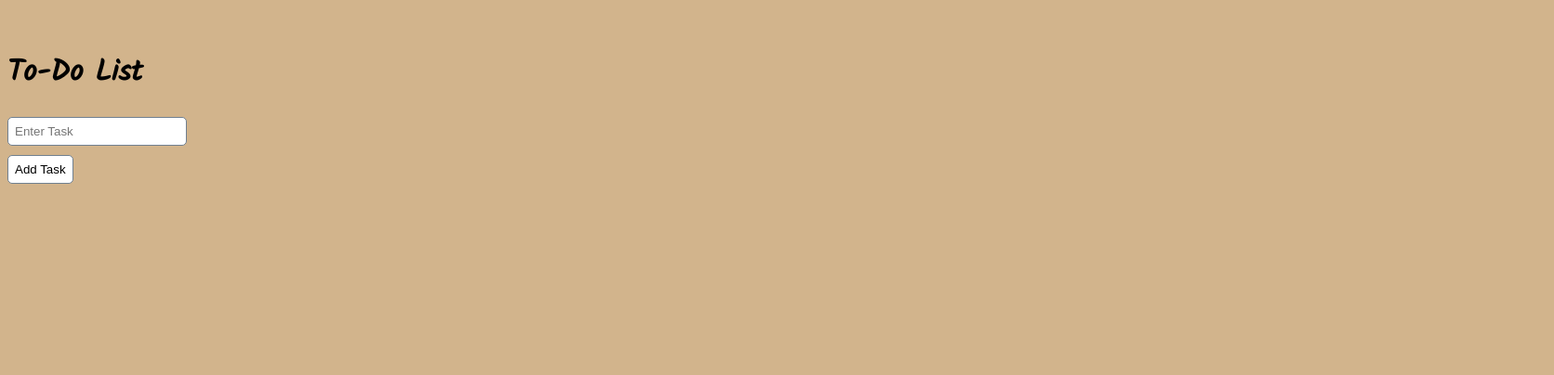
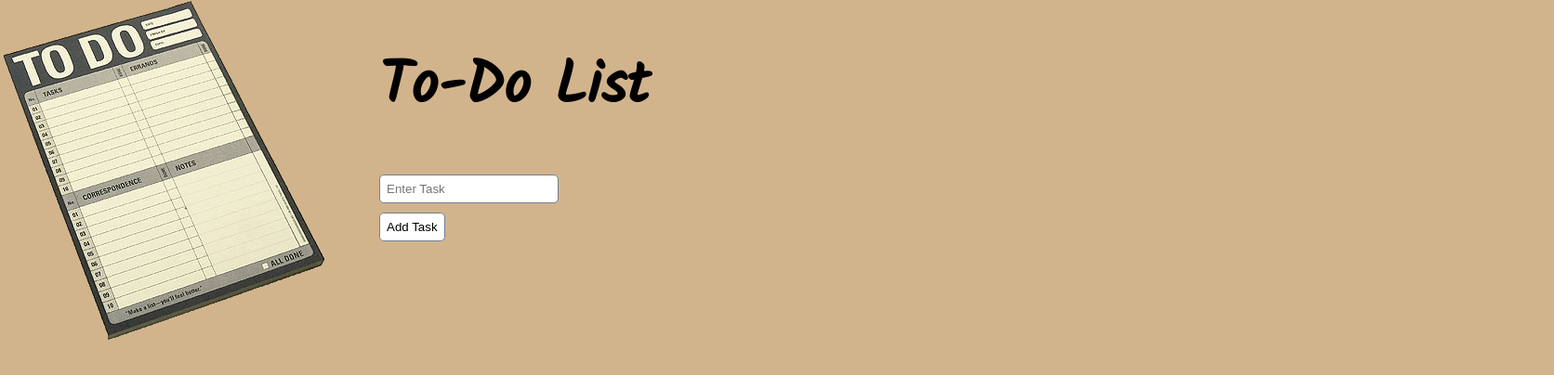
Before and after one commit to isabellaorgan/to-do_app, a website: page public/index.html in a window 1280 px wide. Shown: the whole page at 93% size, 1672 px wide, since content can reach past the window. Drawn offline with nearby package versions, Linux system fonts and the light colour scheme.

Commit message:
add styling

```diff
--- a/public/css/styles.css
+++ b/public/css/styles.css
@@ -14,9 +14,10 @@ body {
 
 h1 {
   font-family: 'Kalam', cursive;
+  font-size: 48pt;
   color: #00000;
   text-align: left;
-  padding-top: 1em;
+  /*padding-top: 1em;*/
 }
 
 input {
@@ -35,8 +36,13 @@ input:focus, input:hover {
     border: 1px solid #708090;
 }
 
- #unorderedList li{
-  list-style-type: circle;
-  font-size: 1.2em;
-  padding-top: 1.3em;
- }
+.tdl {
+  position:fixed;
+  top: 1px;
+  left: 1px;
+}
+
+.tdh {
+  position:relative;
+  left: 400px;
+}
--- a/public/index.html
+++ b/public/index.html
@@ -9,12 +9,14 @@
   </head>
 
   <body>
-
-    <h1>To-Do List</h1>
+    <img src="img/to-do-list.gif" class="tdl">
+    <h1 class="tdh">To-Do List</h1>
+    <p class="tdh">
       <input type="text" id="enter_task" placeholder="Enter Task">
       <input type="submit" id="add_task" value="Add Task">
+    </p>
       <p>
-        <ul id="todo_list">
+        <ul id="todo_list" class="tdh">
        </ul>
       </p>
 
--- a/public/js/to-do.js
+++ b/public/js/to-do.js
@@ -2,11 +2,11 @@
 
 $(document).ready(function () {
 
-  var counter = 1;
+  var counter = 0;
 
   function enter_task() {
     var text = $('#enter_task').val();
-    $('#todo_list').append('<li><span>' + text + ' </span><input type="submit" id="edit' + counter + '" value="Edit">' + '<input type="submit" class="done" id="delete' + counter + '" value="Delete">' + '</li>');
+    $('#todo_list').append('<li><span>' + text + '</span><input type="submit" id="edit' + counter + '" value="Edit">' + '<input type="submit" class="done" id="delete' + counter + '" value="Delete">' + '</li>');
     $('#edit' + counter).click(function () {
       $(this).prev().attr('contenteditable', 'true');
       $(this).prev().focus();
```
Also changed, not shown: public/404.html (+4 -1 lines), public/README.md.
